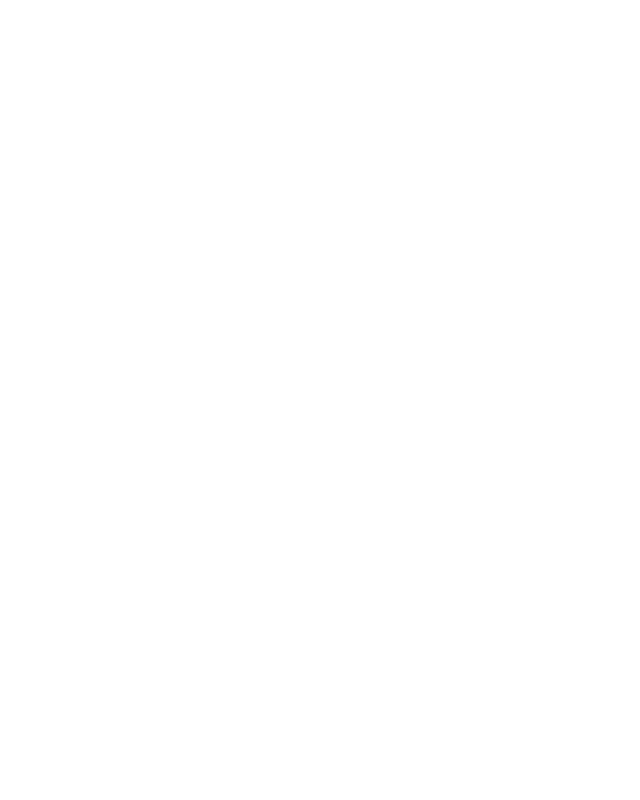
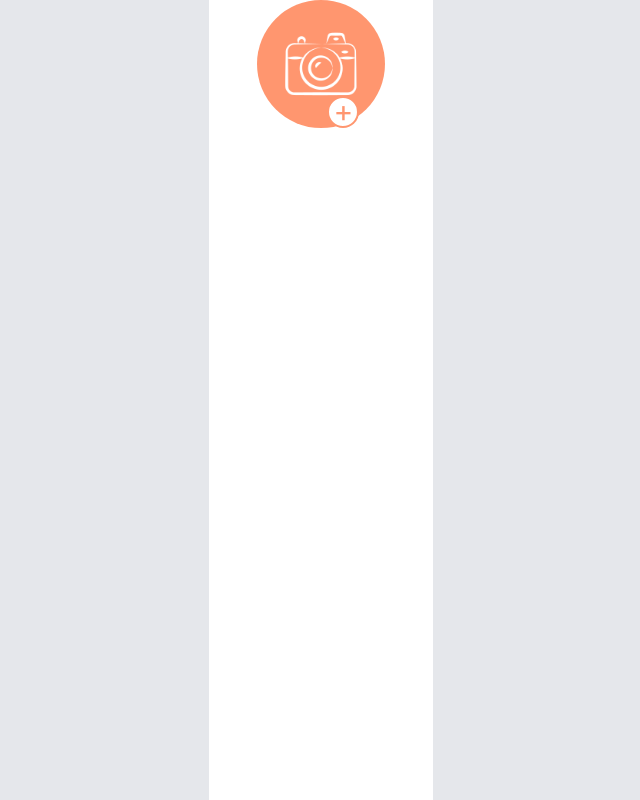
Before and after one commit to HastiHomayooni/App1, a React (Create React App) app: page /Account in a window 1280 px wide. Before the commit this address had no page. Shown: the whole page, without its empty margins (319-959 px from the left). Built offline with nearby package versions, Linux system fonts and the light colour scheme.

Commit message:
create account path

```diff
--- /dev/null
+++ b/src/Account.js
@@ -0,0 +1,28 @@
+import React from 'react';
+import './App.css';
+import { useState } from 'react';
+// import { Link } from "react-router-dom";
+
+import camera from './images/camera.png';
+
+function Account(){
+    const [Camera,setCamera]=useState(camera);
+    function handleChange(e) {
+        console.log(e.target.files);
+        setCamera(URL.createObjectURL(e.target.files[0]));
+    }
+    return(
+        <div className='w-screen h-screen bg-gray-200 flex items-center justify-center'>
+            <div className='w-screen h-screen sm:w-max sm:px-12 sm:mx-auto bg-white flex-col items-center justify-center'>
+                <div className='w-32 h-32 mx-auto rounded-full p-0.5 bg-myOrange'>
+                    <img className={`w-full h-full object-cover ${Camera === camera ? 'p-6' : 'rounded-full'}`} src={Camera} alt='camera'/>
+                </div>
+                <div className='w-8 h-8 rounded-full border-2 bg-white border-myOrange relative -mt-8' style={{marginLeft:'55%'}}>
+                    <input className='w-7 h-6 opacity-0' type="file" onChange={handleChange} />
+                    <div className='w-auto text-myOrange text-3xl ml-1 -mt-8'>+</div>
+                </div>
+            </div>
+        </div>
+    )
+}
+export default Account;
--- a/src/App.js
+++ b/src/App.js
@@ -6,6 +6,7 @@
 import Profile from '../src/Profile';
 import Specification from '../src/Specification';
 import Map from '../src/Map';
+import Account from '../src/Account'
 import { BrowserRouter, Routes, Route } from "react-router-dom";
 
 function App() {
@@ -19,6 +20,7 @@
           <Route path='Profile' element={<Profile/>}/>
           <Route path='Specification' element={<Specification/>}/>
           <Route path='Map' element={<Map/>}/>
+          <Route path='Account' element={<Account/>}/>
         </Route>
       </Routes>
     </BrowserRouter>
```
